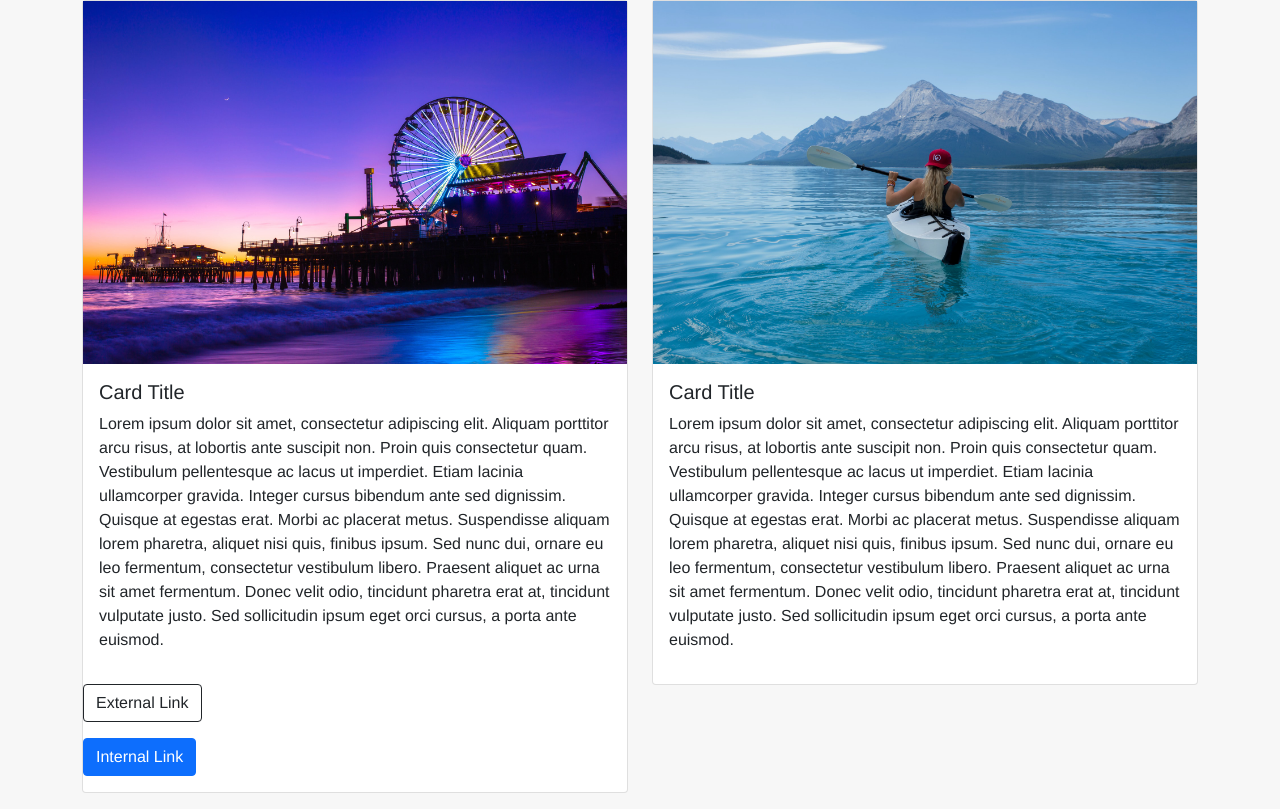
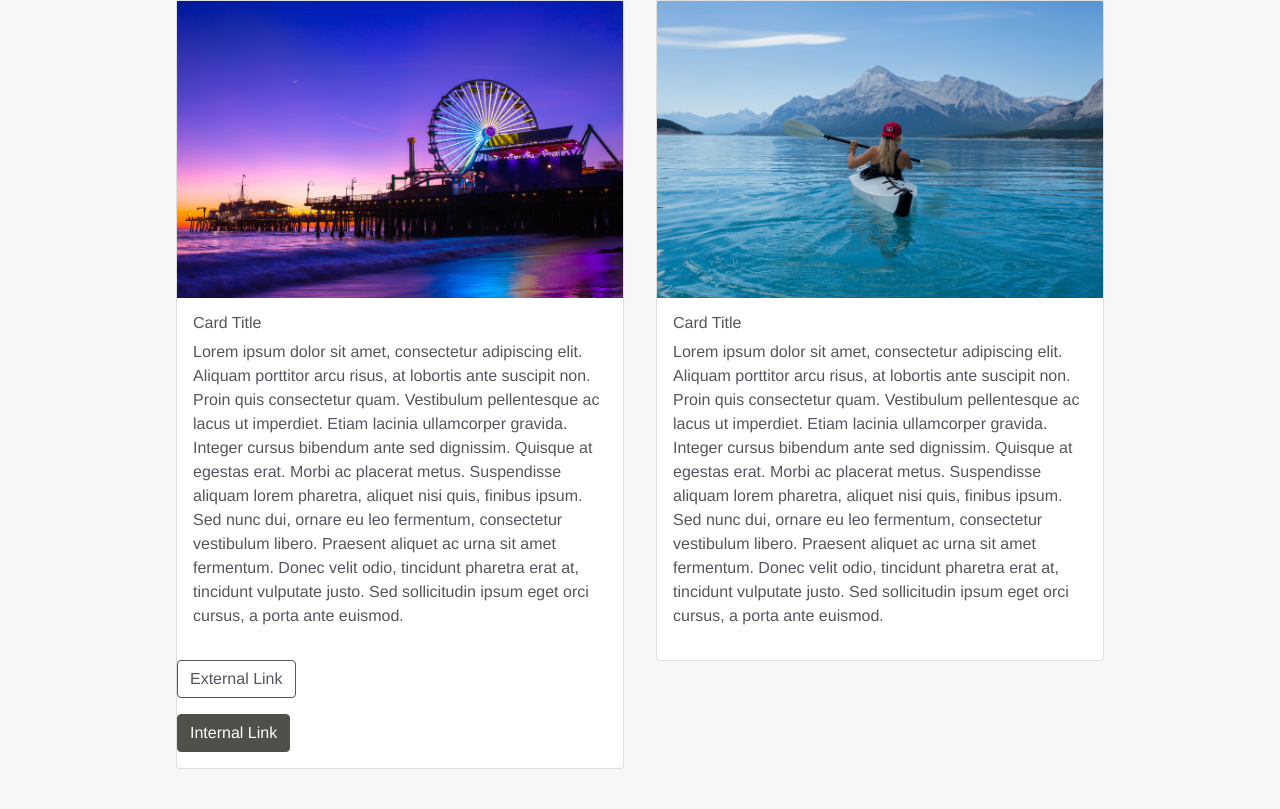
Before and after one commit to digital-inception/gatsby-starter-default, a Gatsby site: page / in a window 1280 px wide. Built offline with nearby package versions, Linux system fonts and the light colour scheme; Gatsby itself is replaced by a stand-in of ours; a web font is replaced by a local one.

Commit message:
Amended default theme variants

```diff
--- /dev/null
+++ b/src/components/Custom.scss
@@ -0,0 +1,102 @@
+// scss-docs-start theme-color-variables
+$primary:       #504F49;
+$secondary:     #536664;
+$success:       #738D7F;
+$info:          #B0BBAA;
+$warning:       yellow;
+$danger:        red;
+$light:         #E8EBDE;
+$dark:          #58545F;
+// scss-docs-end theme-color-variables
+
+
+// Body
+//
+// Settings for the `<body>` element.
+$body-bg:                   $light;
+$body-color:                $dark;
+$body-text-align:           null !default;
+
+
+// scss-docs-start grid-breakpoints
+$grid-breakpoints: (
+  xs: 0,
+  sm: 576px,
+  md: 768px,
+  lg: 1279px,
+  xl: 1599px,
+  xxl: 1920px
+) !default;
+// scss-docs-end grid-breakpoints
+
+
+// Grid columns
+//
+// Set the number of columns and specify the width of the gutters.
+$grid-columns:                12 !default;
+$grid-gutter-width:           2rem !default;
+$grid-row-columns:            6 !default;
+
+
+// Typography
+//
+// Font, line-height, and color for body text, headings, and more.
+
+// scss-docs-start font-variables
+// stylelint-disable value-keyword-case
+$font-family-sans-serif:      system-ui, -apple-system, "Segoe UI", Roboto, "Helvetica Neue", Arial, "Noto Sans", "Liberation Sans", sans-serif, "Apple Color Emoji", "Segoe UI Emoji", "Segoe UI Symbol", "Noto Color Emoji" !default;
+$font-family-monospace:       SFMono-Regular, Menlo, Monaco, Consolas, "Liberation Mono", "Courier New", monospace !default;
+// stylelint-enable value-keyword-case
+//////$font-family-base:            var(--#{$variable-prefix}font-sans-serif) !default;
+
+// $font-size-root affects the value of `rem`, which is used for as well font sizes, paddings, and margins
+// $font-size-base affects the font size of the body text
+$font-size-base:              1rem !default; // Assumes the browser default, typically `16px`
+$font-size-sm:                $font-size-base * .875 !default;
+$font-size-lg:                $font-size-base * 1.25 !default;
+
+$line-height-base:            1.5 !default;
+$line-height-sm:              1.25 !default;
+$line-height-lg:              2 !default;
+
+$h1-font-size:                2.25rem;
+$h2-font-size:                1.75rem;
+$h3-font-size:                1.5rem;
+$h4-font-size:                1.25rem;
+$h5-font-size:                1rem;
+$h6-font-size:                0.875rem;
+// scss-docs-end font-variables
+
+// scss-docs-start headings-variables
+$headings-margin-bottom:      4rem;
+$headings-font-family:        null !default;
+$headings-font-style:         null !default;
+$headings-font-weight:        500 !default;
+$headings-line-height:        1.1 !default;
+$headings-color:              null !default;
+// scss-docs-end headings-variables
+
+// scss-docs-start display-headings
+$display-font-sizes: (
+  1: 5rem,
+  2: 4.5rem,
+  3: 4rem,
+  4: 3.5rem,
+  5: 3rem,
+  6: 2.5rem
+) !default;
+// scss-docs-start type-variables
+$lead-font-size:              1rem;
+$lead-font-weight:            null !default;
+
+$small-font-size:             .875em !default;
+
+$sub-sup-font-size:           .75em !default;
+
+$text-muted:                  #6c757d;
+
+$initialism-font-size:        $small-font-size !default;
+
+// scss-docs-end type-variables
+
+@import '~bootstrap/scss/bootstrap.scss'
--- a/src/pages/index.js
+++ b/src/pages/index.js
@@ -4,6 +4,7 @@ import Layout from "../components/layout"
 import Seo from "../components/seo"
 
 import 'bootstrap/dist/css/bootstrap.min.css'
+import '../components/Custom.scss'
 import { Container, Row, Col, Card, Button, Image } from "react-bootstrap"
 
 import bigWheel from "../assets/images/img-5.jpg"
```
